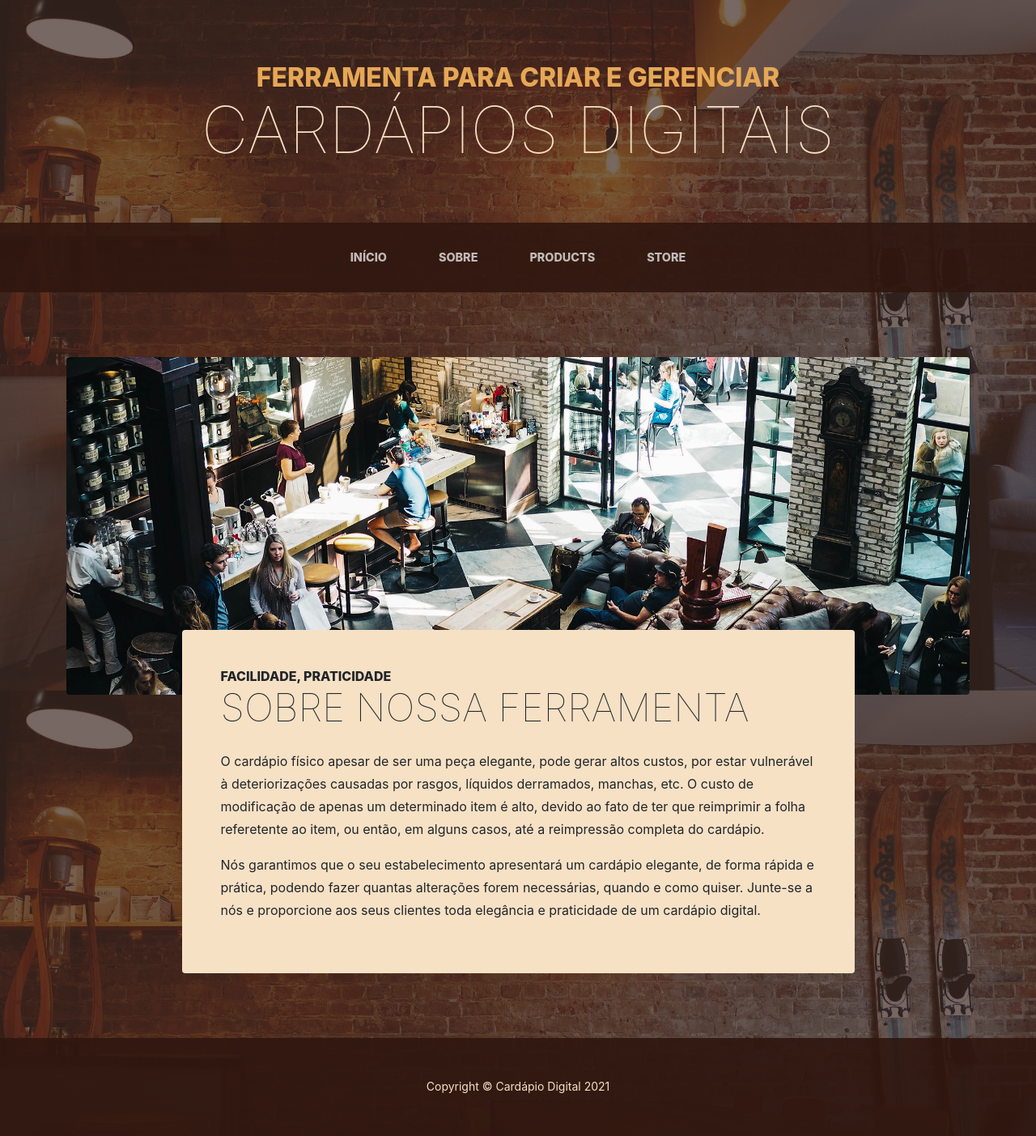
After one commit to Alquimar/digital-menu, a Django app: page /about/ in a window 1280 px wide. The commit adds this page. Shown: the whole page at 81% size. Run offline with Django 3.2, Linux system fonts and the light colour scheme; some libraries are stand-ins or nearby versions; some web fonts are replaced.

Commit message:
Add about.html

```diff
--- /dev/null
+++ b/digital_menu/templates/core/about.html
@@ -0,0 +1,29 @@
+{% extends 'base.html' %}
+
+{% load static %}
+
+{% block content %}
+<section class="page-section about-heading">
+    <div class="container">
+        <img class="img-fluid rounded about-heading-img mb-3 mb-lg-0" src="{% static 'assets/images/about.jpg' %}" alt="..." />
+        <div class="about-heading-content">
+            <div class="row">
+                <div class="col-xl-9 col-lg-10 mx-auto">
+                    <div class="bg-faded rounded p-5">
+                        <h2 class="section-heading mb-4">
+                            <span class="section-heading-upper">Facilidade, Praticidade</span>
+                            <span class="section-heading-lower">Sobre Nossa Ferramenta</span>
+                        </h2>
+                        <p>O cardápio físico apesar de ser uma peça elegante, pode gerar altos custos, por estar vulnerável à deteriorizações causadas por rasgos, líquidos derramados, manchas, etc. O custo de modificação de apenas um determinado item é alto, devido ao fato de ter que reimprimir a folha referetente ao item, ou então, em alguns casos, até a reimpressão completa do cardápio.</p>
+                        {% comment %} <p>Devido a dificuldade e o custo elevado para alterar itens e/ou adquirir novos cardápios, surgiu a ideia de criar uma ferramenta para resolver esse problema. our establishment has been serving up rich coffee sourced from artisan farmers in various regions of South and Central America. We are dedicated to travelling the world, finding the best coffee, and bringing back to you here in our cafe.</p> {% endcomment %}
+                        <p>
+                        Nós garantimos que o seu estabelecimento apresentará um cardápio elegante, de forma rápida e prática, podendo fazer quantas alterações forem necessárias, quando e como quiser.
+                        Junte-se a nós e proporcione aos seus clientes toda elegância e praticidade de um cardápio digital.
+                        </p>
+                    </div>
+                </div>
+            </div>
+        </div>
+    </div>
+</section>
+{% endblock content %}
--- a/digital_menu/templates/nav.html
+++ b/digital_menu/templates/nav.html
@@ -3,8 +3,8 @@
         <button class="navbar-toggler" type="button" data-bs-toggle="collapse" data-bs-target="#navbarSupportedContent" aria-controls="navbarSupportedContent" aria-expanded="false" aria-label="Toggle navigation"><span class="navbar-toggler-icon"></span></button>
         <div class="collapse navbar-collapse" id="navbarSupportedContent">
             <ul class="navbar-nav mx-auto">
-                <li class="nav-item px-lg-4"><a class="nav-link text-uppercase" href="{% url 'core:home' %}">Home</a></li>
-                <li class="nav-item px-lg-4"><a class="nav-link text-uppercase" href="{% url 'core:about' %}">About</a></li>
+                <li class="nav-item px-lg-4"><a class="nav-link text-uppercase" href="{% url 'core:home' %}">Início</a></li>
+                <li class="nav-item px-lg-4"><a class="nav-link text-uppercase" href="{% url 'core:about' %}">Sobre</a></li>
                 <li class="nav-item px-lg-4"><a class="nav-link text-uppercase" href="products.html">Products</a></li>
                 <li class="nav-item px-lg-4"><a class="nav-link text-uppercase" href="store.html">Store</a></li>
             </ul>
```
